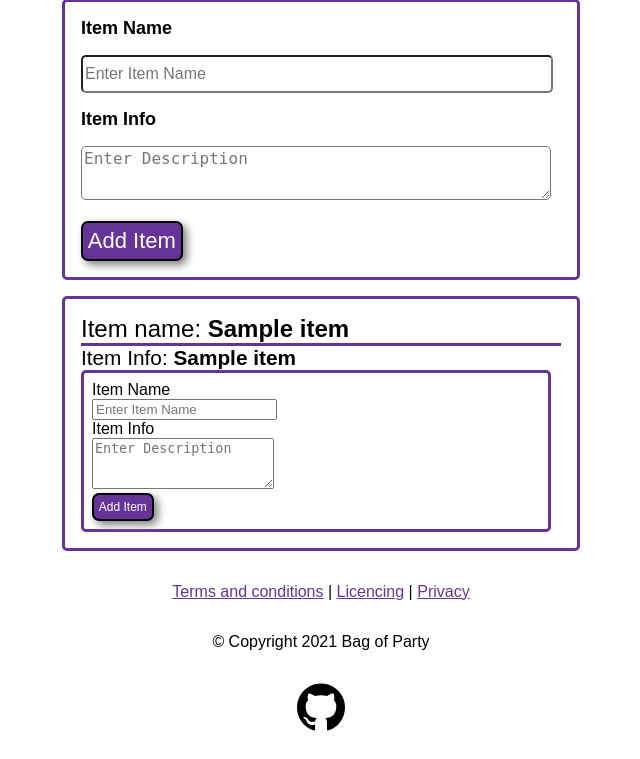
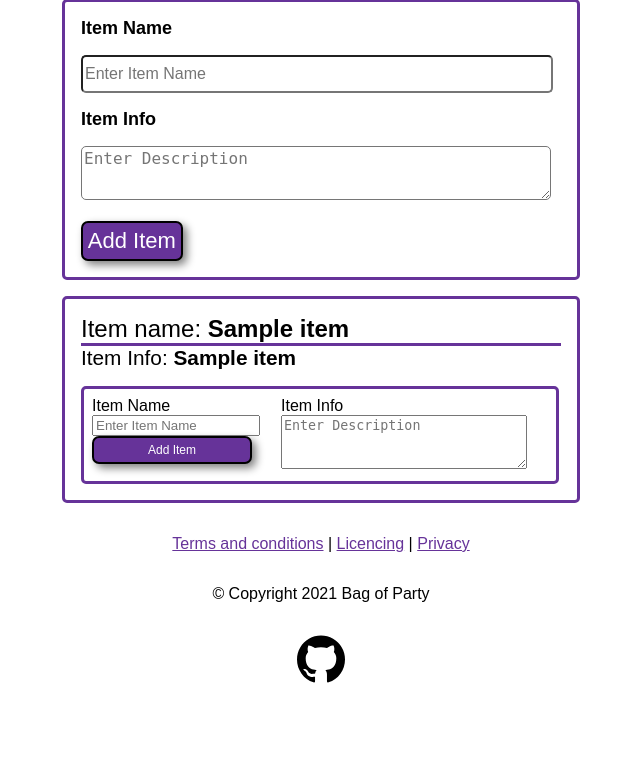
Before and after one commit to Bag-of-Party/python-website, a Flask app: template templates/partypage.html in a window 1280 px wide. Shown: the part 438-1197 px from the top of the page, without its empty margins (319-959 px from the left). After the commit the page ends 1121 px from the top, so only its background shows below. Run offline with Flask 2, Linux system fonts and the light colour scheme; the template is opened without the code that fills it: most values are stand-ins (such as "Sample title", 1, 10 or a date in 2020); some libraries are stand-ins or nearby versions.

Commit message:
css for boxed tidier

```diff
--- a/static/css/main.css
+++ b/static/css/main.css
@@ -159,22 +159,26 @@ input {
 }
 
 .item_box_input {
+    margin-top: 1rem;
     border-style: solid;
     border-color: rebeccapurple;
-    width: 28rem;
+    width: 28.5rem;
     border-radius: 5px;
     padding: 0.5rem;
 }
 
-.item_box_inputContainer {
-
+.item_box_grid {
+    display: grid;
+    grid-template-columns: auto auto;
+    font-size: 1rem;
 }
 
-.item_box_itemTextInput input {
-    width: 20rem;
+.item_box_inputContainer input {
+    width: 10rem;
 }
-.item_box_itemTextInput textarea {
+.item_box_inputContainer textarea {
     width: 15rem;
+    height: 3rem;
 }
 
 .item_box_cta {
--- a/templates/partypage.html
+++ b/templates/partypage.html
@@ -38,7 +38,7 @@
             <div class="item_box_name">Item name: <span>{{ item[2] }}</span></div>
             <div class="item_box_info">Item Info: <span>{{ item[3] }}</span></div>
             <form class="item_box_input" method="POST">
-                <div class="">
+                <div class="item_box_grid">
                     <span class="item_box_inputContainer">
                         <div>
                             <label>Item Name</label>
@@ -46,6 +46,9 @@
                         <div>
                             <input class="item_box_itemTextInput" placeholder="Enter Item Name" maxlength="25" type="text" name="add_item"/>
                         </div>
+                        <span class="inputContainer">
+                            <input class="item_box_cta" type="submit" maxlength="20" value="Add Item">
+                        </span>
                     </span>
                     <span class="item_box_inputContainer">
                         <div>
@@ -55,9 +58,6 @@
                             <textarea class="item_box_itemTextInput" placeholder="Enter Description" rows="3" cols="20" maxlength="200" name="add_item_info"></textarea>
                         </div>
                     </span>
-                    <span class="inputContainer">
-                        <input class="item_box_cta" type="submit" maxlength="20" value="Add Item">
-                    </span>
                 </div>
             </form>
         </div>
```
